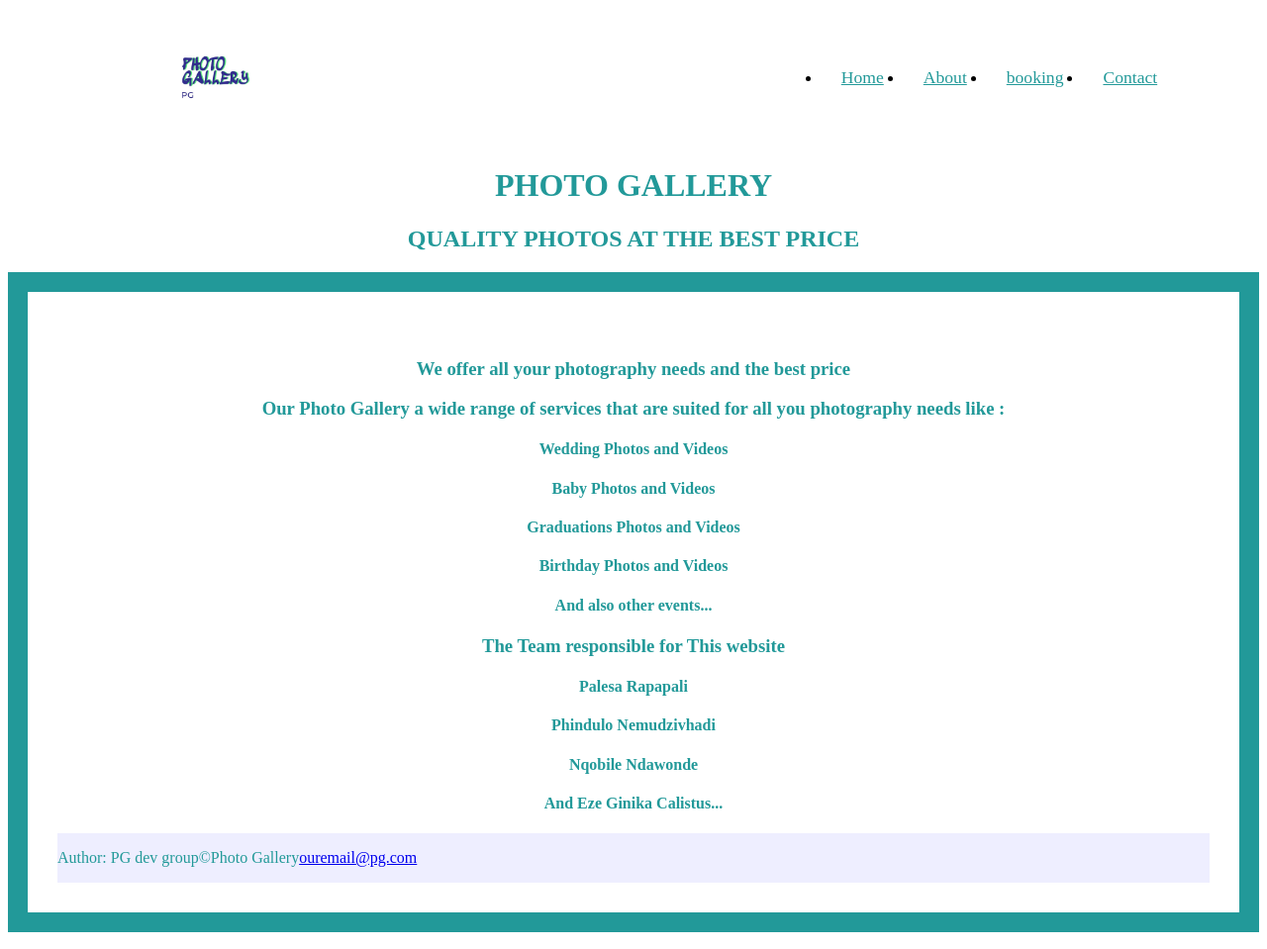
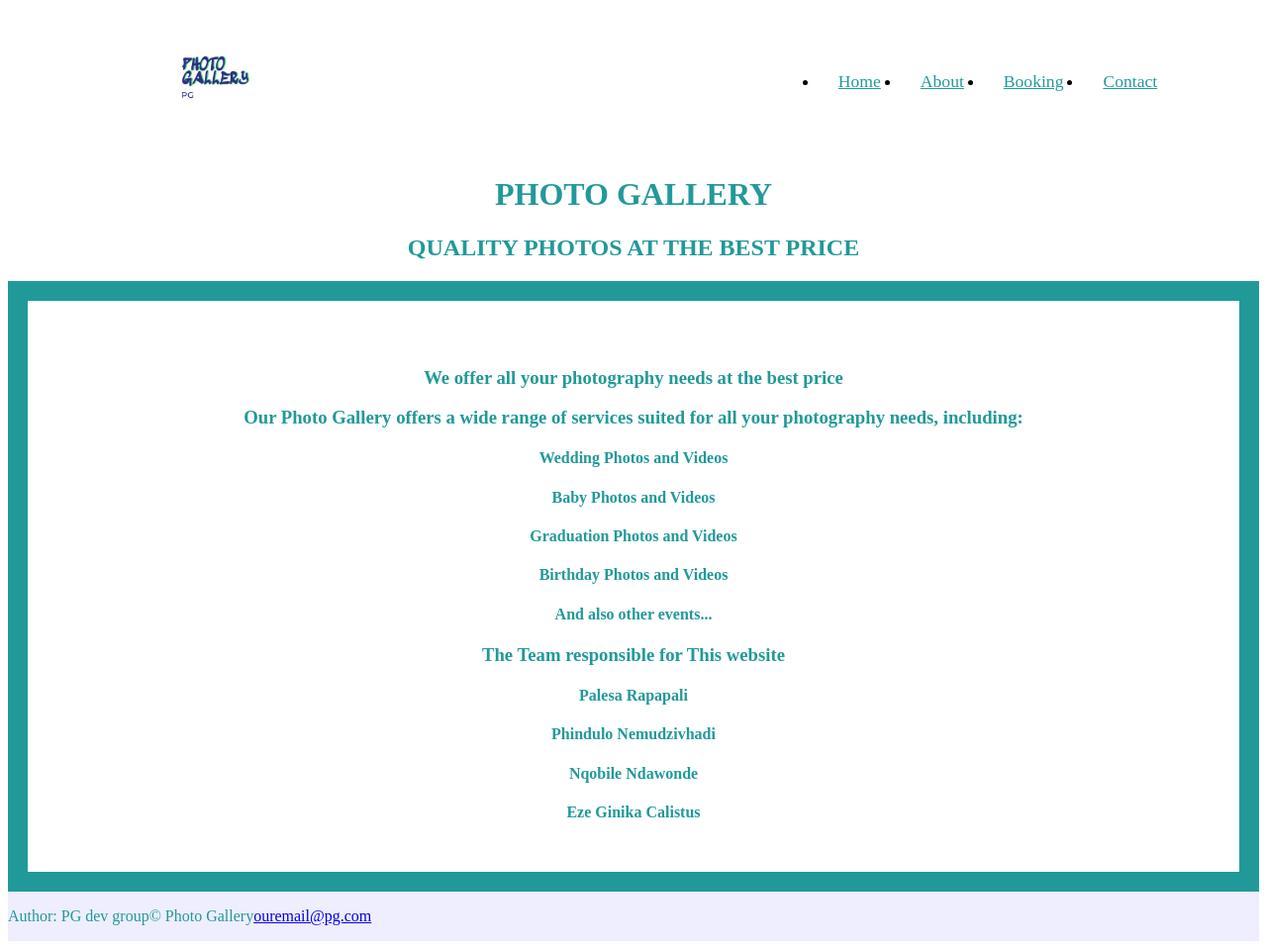
Before and after one commit to Mosha-izhevsk/PHOTOGALLERY, a plain HTML site: page about.html in a window 1280 px wide. Shown: the top 959 px of the page at 99% size. Drawn offline with Linux system fonts and the light colour scheme.

Commit message:
Update about.html

```diff
--- a/about.html
+++ b/about.html
@@ -1,49 +1,60 @@
+<!DOCTYPE html>
 <html>
 <head>
+    <meta charset="UTF-8">
+    <meta name="viewport" content="width=device-width, initial-scale=1.0">
+    <title>About - Photo Gallery</title>
     <link rel="stylesheet" href="CSS/about.css">
 </head>
-<body><header>
-<a href ="home.html" class="logo"><img src ="photos/PGlogo.jpeg" width="80"></a>
+<body>
+    <header>
+        <a href="home.html" class="logo">
+            <img src="photos/PGlogo.jpeg" width="80" alt="Photo Gallery Logo">
+        </a>
         <div class="box-menu" id="media-icon"></div>
-
         <ul class="navbar">
             <li><a href="home.html">Home</a></li>
             <li><a href="about.html">About</a></li>
-<li><a href="booking.html">booking</a></li>
+            <li><a href="booking.html">Booking</a></li>
             <li><a href="contact.html">Contact</a></li>
-</ul></header>
+        </ul>
+    </header>
+
     <div class="into">
-<center><h1>PHOTO GALLERY</h1>
-<h2>QUALITY PHOTOS AT THE BEST PRICE </h2></center></div>
+        <center>
+            <h1>PHOTO GALLERY</h1>
+            <h2>QUALITY PHOTOS AT THE BEST PRICE</h2>
+        </center>
+    </div>
+
     <div class="cover">
-<div class="about"><center></br>
-<h3>We offer all your photography needs and the best price</h3>
-<h3>Our Photo Gallery a wide range of services that are suited for all you photography needs like : </h3>
+        <div class="about">
+            <center>
+                <br>
+                <h3>We offer all your photography needs at the best price</h3>
+                <h3>Our Photo Gallery offers a wide range of services suited for all your photography needs, including:</h3>
                 <h4>Wedding Photos and Videos</h4>
                 <h4>Baby Photos and Videos</h4>
-<h4>Graduations Photos and Videos</h4>
+                <h4>Graduation Photos and Videos</h4>
                 <h4>Birthday Photos and Videos</h4>
                 <h4>And also other events...</h4>
             </center>
         </div>
-<div class="info"><center>
+        <div class="info">
+            <center>
                 <h3>The Team responsible for This website</h3>
                 <h4>Palesa Rapapali</h4>
                 <h4>Phindulo Nemudzivhadi</h4>
-
                 <h4>Nqobile Ndawonde</h4>
-
-<h4>And Eze Ginika Calistus...</h4>
-
+                <h4>Eze Ginika Calistus</h4>
             </center>
         </div>
-
+    </div>
 
     <footer>
-  <p>Author: PG dev group    </p> &copy;<p> Photo Gallery </p>
-
-  <p><a href="izhevsk114@gmail.com">ouremail@pg.com</a></p>
-
+        <p>Author: PG dev group</p>
+        <p>&copy; Photo Gallery</p>
+        <p><a href="mailto:ouremail@pg.com">ouremail@pg.com</a></p>
     </footer>
-</div>
-</body></html>
+</body>
+</html>
```
Lines whose indentation alone changed are shown as unchanged.
